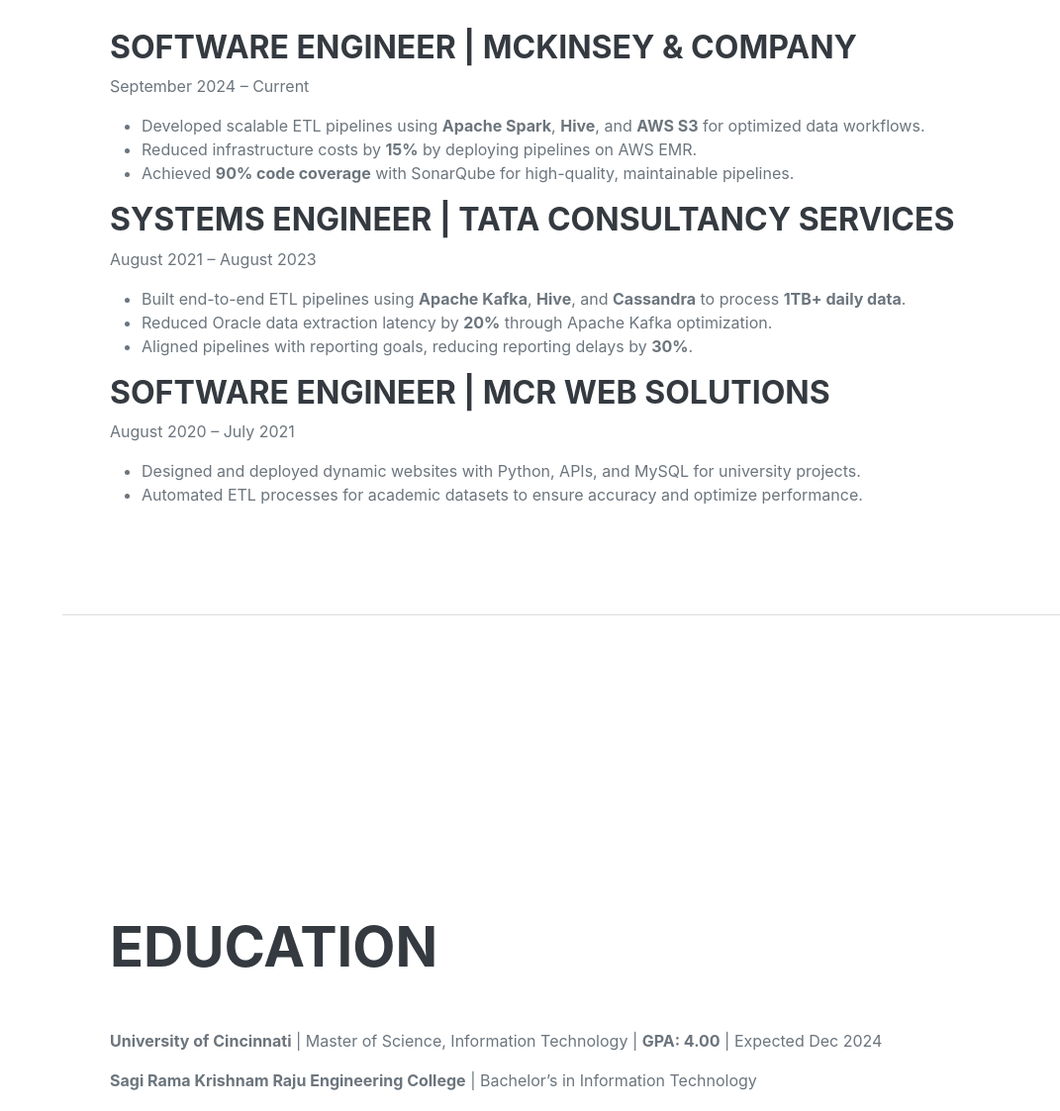
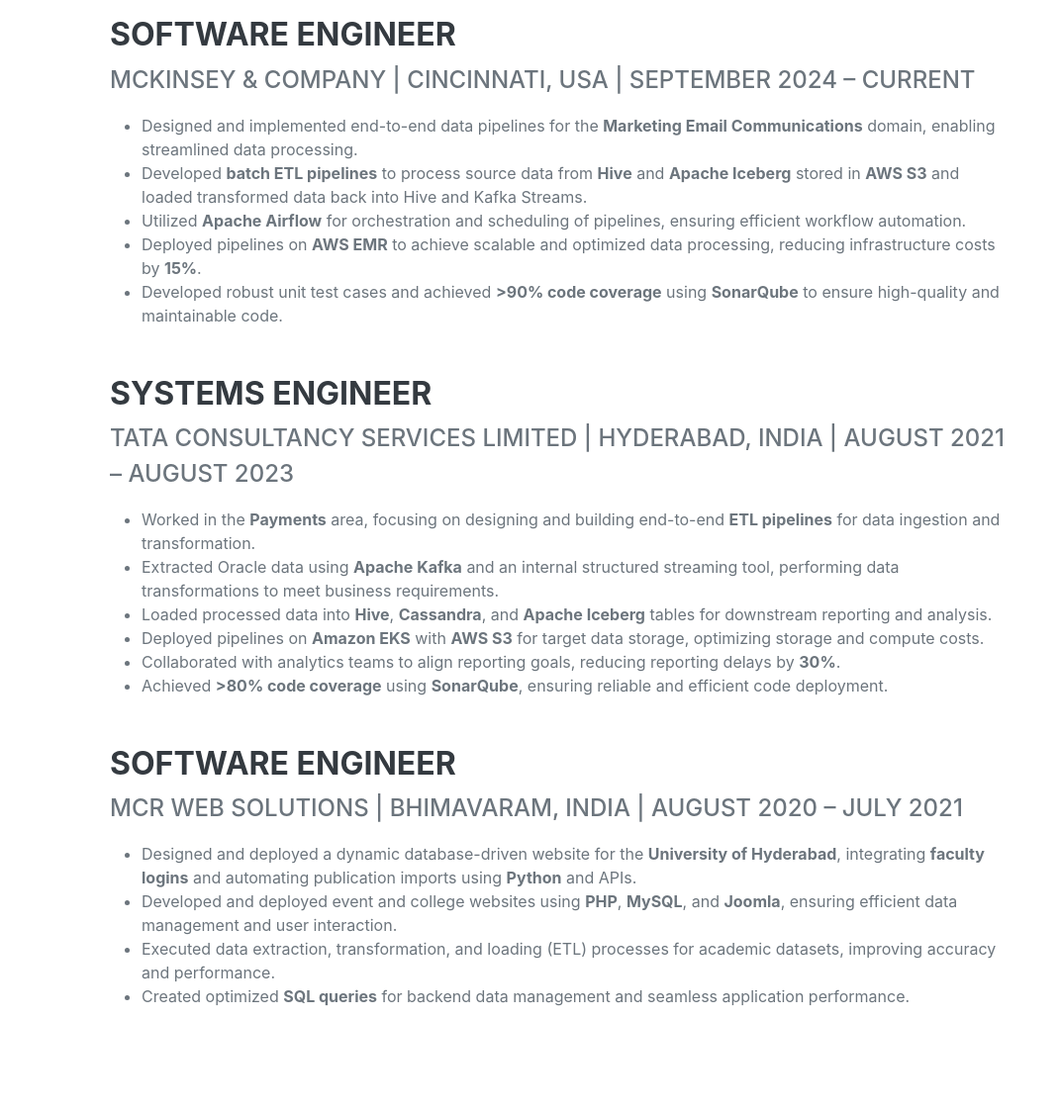
Before and after one commit to mandadui/mandadui.github.io, a plain HTML site: page index.html in a window 1280 px wide. Shown: the part 980-2103 px from the top of the page at 99% size, without its empty margins (209-1280 px from the left). Drawn offline with nearby package versions, Linux system fonts and the light colour scheme; a web font is replaced by a local one.

Commit message:
Update index.html

```diff
--- a/index.html
+++ b/index.html
@@ -62,43 +62,58 @@
       </section>
       <hr class="m-0" />
 
-      <!-- Experience -->
       <section class="resume-section" id="experience">
-        <div class="resume-section-content">
-          <h2 class="mb-5">Professional Experience</h2>
+  <div class="resume-section-content">
+    <h2 class="mb-5">Professional Experience</h2>
 
-          <h3>Software Engineer | McKinsey & Company</h3>
-          <p>September 2024 – Current</p>
-          <ul>
-            <li>Developed scalable ETL pipelines using <b>Apache Spark</b>, <b>Hive</b>, and <b>AWS S3</b> for optimized data workflows.</li>
-            <li>Reduced infrastructure costs by <b>15%</b> by deploying pipelines on AWS EMR.</li>
-            <li>Achieved <b>90% code coverage</b> with SonarQube for high-quality, maintainable pipelines.</li>
-          </ul>
+    <!-- McKinsey & Company -->
+    <div>
+      <h3>Software Engineer</h3>
+      <p class="subheading mb-3">McKinsey & Company | Cincinnati, USA | September 2024 – Current</p>
+      <ul>
+        <li>Designed and implemented end-to-end data pipelines for the <b>Marketing Email Communications</b> domain, enabling streamlined data processing.</li>
+        <li>Developed <b>batch ETL pipelines</b> to process source data from <b>Hive</b> and <b>Apache Iceberg</b> stored in <b>AWS S3</b> and loaded transformed data back into Hive and Kafka Streams.</li>
+        <li>Utilized <b>Apache Airflow</b> for orchestration and scheduling of pipelines, ensuring efficient workflow automation.</li>
+        <li>Deployed pipelines on <b>AWS EMR</b> to achieve scalable and optimized data processing, reducing infrastructure costs by <b>15%</b>.</li>
+        <li>Developed robust unit test cases and achieved <b>>90% code coverage</b> using <b>SonarQube</b> to ensure high-quality and maintainable code.</li>
+      </ul>
+    </div>
 
-          <h3>Systems Engineer | Tata Consultancy Services</h3>
-          <p>August 2021 – August 2023</p>
-          <ul>
-            <li>Built end-to-end ETL pipelines using <b>Apache Kafka</b>, <b>Hive</b>, and <b>Cassandra</b> to process <b>1TB+ daily data</b>.</li>
-            <li>Reduced Oracle data extraction latency by <b>20%</b> through Apache Kafka optimization.</li>
-            <li>Aligned pipelines with reporting goals, reducing reporting delays by <b>30%</b>.</li>
-          </ul>
+    <!-- Tata Consultancy Services -->
+    <div class="mt-5">
+      <h3>Systems Engineer</h3>
+      <p class="subheading mb-3">Tata Consultancy Services Limited | Hyderabad, India | August 2021 – August 2023</p>
+      <ul>
+        <li>Worked in the <b>Payments</b> area, focusing on designing and building end-to-end <b>ETL pipelines</b> for data ingestion and transformation.</li>
+        <li>Extracted Oracle data using <b>Apache Kafka</b> and an internal structured streaming tool, performing data transformations to meet business requirements.</li>
+        <li>Loaded processed data into <b>Hive</b>, <b>Cassandra</b>, and <b>Apache Iceberg</b> tables for downstream reporting and analysis.</li>
+        <li>Deployed pipelines on <b>Amazon EKS</b> with <b>AWS S3</b> for target data storage, optimizing storage and compute costs.</li>
+        <li>Collaborated with analytics teams to align reporting goals, reducing reporting delays by <b>30%</b>.</li>
+        <li>Achieved <b>>80% code coverage</b> using <b>SonarQube</b>, ensuring reliable and efficient code deployment.</li>
+      </ul>
+    </div>
 
-          <h3>Software Engineer | MCR Web Solutions</h3>
-          <p>August 2020 – July 2021</p>
-          <ul>
-            <li>Designed and deployed dynamic websites with Python, APIs, and MySQL for university projects.</li>
-            <li>Automated ETL processes for academic datasets to ensure accuracy and optimize performance.</li>
-          </ul>
-        </div>
-      </section>
-      <hr class="m-0" />
+    <!-- MCR Web Solutions -->
+    <div class="mt-5">
+      <h3>Software Engineer</h3>
+      <p class="subheading mb-3">MCR Web Solutions | Bhimavaram, India | August 2020 – July 2021</p>
+      <ul>
+        <li>Designed and deployed a dynamic database-driven website for the <b>University of Hyderabad</b>, integrating <b>faculty logins</b> and automating publication imports using <b>Python</b> and APIs.</li>
+        <li>Developed and deployed event and college websites using <b>PHP</b>, <b>MySQL</b>, and <b>Joomla</b>, ensuring efficient data management and user interaction.</li>
+        <li>Executed data extraction, transformation, and loading (ETL) processes for academic datasets, improving accuracy and performance.</li>
+        <li>Created optimized <b>SQL queries</b> for backend data management and seamless application performance.</li>
+      </ul>
+    </div>
+  </div>
+</section>
+
 
       <!-- Education -->
       <section class="resume-section" id="education">
         <div class="resume-section-content">
           <h2 class="mb-5">Education</h2>
-          <p><b>University of Cincinnati</b> | Master of Science, Information Technology | <b>GPA: 4.00</b> | Expected Dec 2024</p>
-          <p><b>Sagi Rama Krishnam Raju Engineering College</b> | Bachelor’s in Information Technology</p>
+          <p><b>University of Cincinnati</b> | Master of Science, Information Technology | <b>GPA: 4.00</b> | August 2023 - December 2024</p>
+          <p><b>Sagi Rama Krishnam Raju Engineering College</b> | Bachelor’s in Information Technology | July 2017 - August 2021</p>
         </div>
       </section>
       <hr class="m-0" />
```
